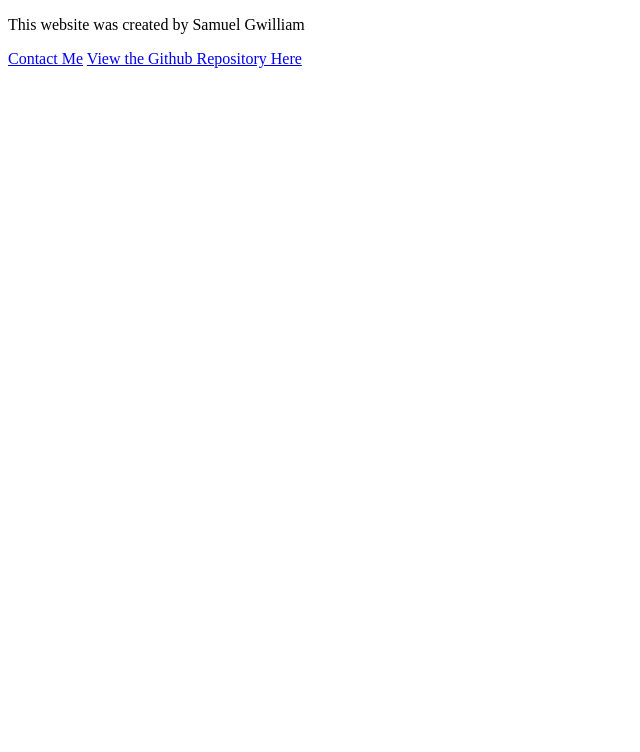
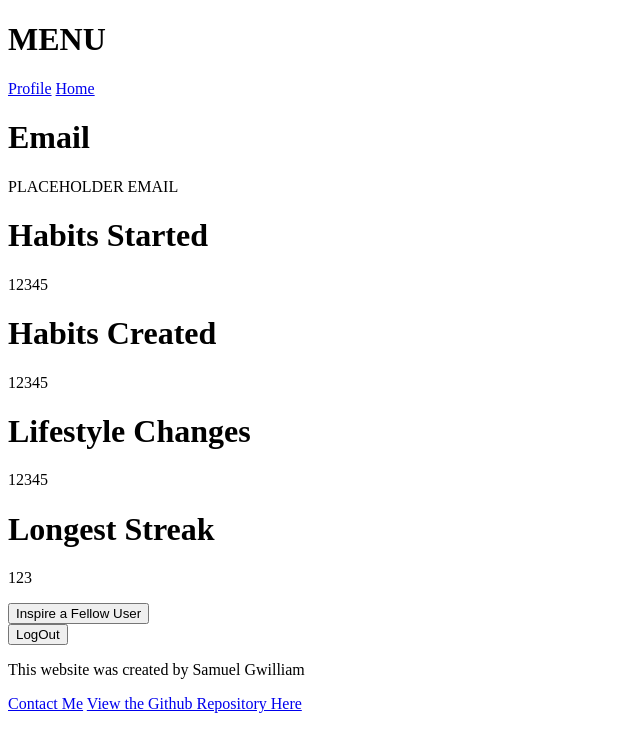
Before and after one commit to SamGwilliamStudent/startup, a plain HTML site: page profile.html in a window 1280 px wide. Shown: the whole page, without its empty margins (0-640 px from the left). Drawn offline with Linux system fonts and the light colour scheme.

Commit message:
Remove(Habits.html), Add(Placeholders index.html) Add(Placeholders profile.html)

```diff
--- a/profile.html
+++ b/profile.html
@@ -7,11 +7,49 @@
         <title>Habit Tracker</title>
     </head>
     <body>
+        <h1>MENU</h1>
+        <nav>
+            <a href="profile.html">Profile</a>
+            <a href="index.html">Home</a>
+        </nav>
+
+        <div class="UserEmail">
+            <h1>Email</h1>
+            <p>PLACEHOLDER EMAIL</p>
+        </div>
+
+        <div class="UserCardsCreated">
+            <h1>Habits Started</h1>
+            <p>12345</p>
+        </div>
+
+        <div class="UserHabitStat">
+            <h1>Habits Created</h1>
+            <p>12345</p>
+        </div>
+
+        <div class="UserHabitsTo90">
+            <h1>Lifestyle Changes</h1>
+            <p>12345</p>
+        </div>
+
+        <div class = "UserLongestStreak">
+            <h1>Longest Streak</h1>
+            <p>123</p>
+        </div>
+
+        <div>
+            <button class = "SendNotification" type="button">Inspire a Fellow User</button>
+        </div>
+
+        <div>
+            <button class = "LogOut" type="button">LogOut</button>
+        </div>
 
     </body>
     <footer>
         <p>This website was created by Samuel Gwilliam</p>
-        <a href="mailto: sam.gwilliam2000@gmail.com">Contact Me</a>
+        <a href="mailto: gwill34@byu.edu">Contact Me</a>
         <a href="https://github.com/SamGwilliamStudent/startup.git">View the Github Repository Here</a>
     </footer>
 
```
Also changed, not shown: habits.html (deleted, +0 -18 lines), index.html (+29 -2 lines), login.html (+1 -1 lines).
